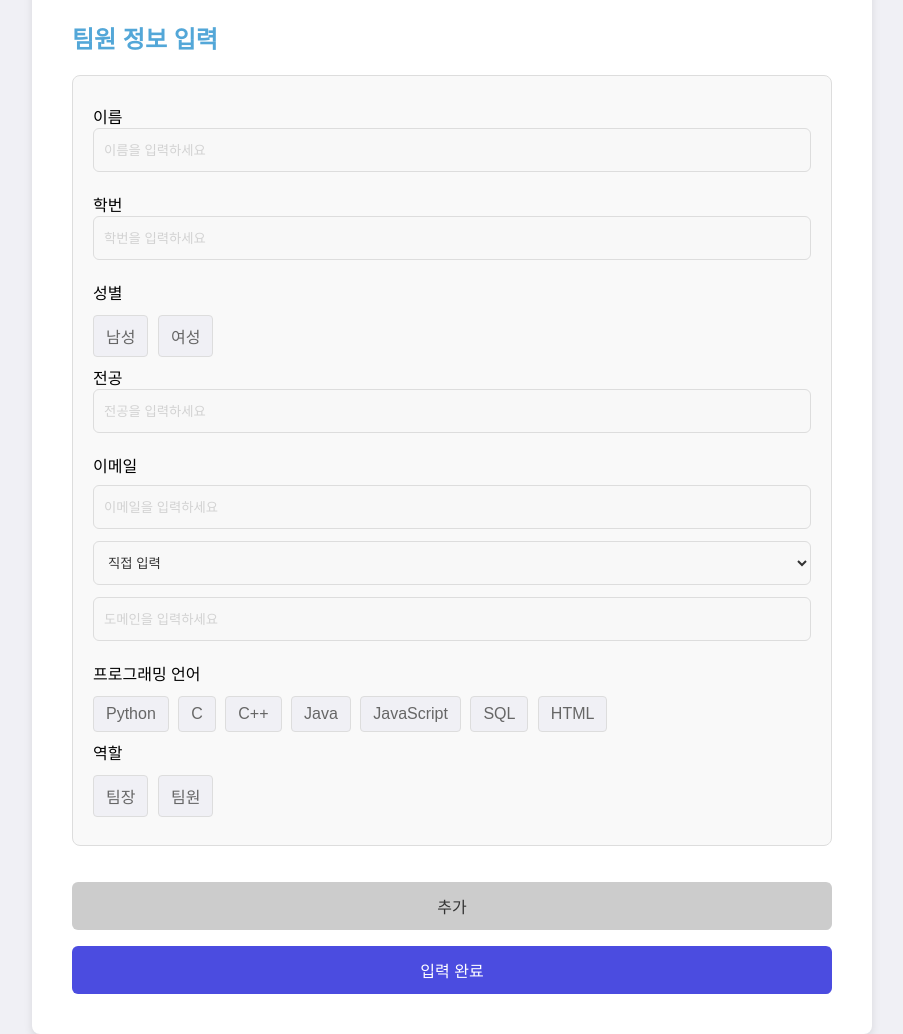
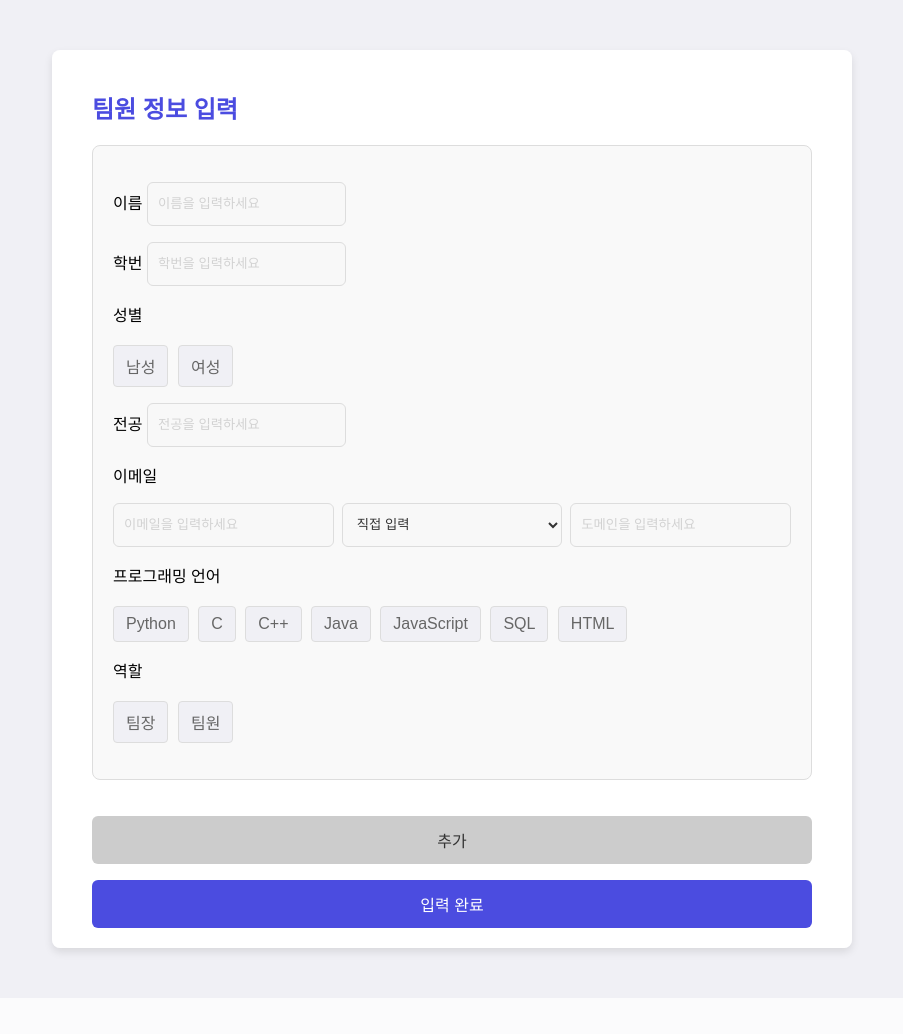
Before and after one commit to kmj-ggororok/2024-2-OSSPrac-visions-04, a Flask app: page /input in a window 1280 px wide. Shown: the whole page, without its empty margins (188-1091 px from the left). After the commit the page ends 958 px from the top, so only its background shows below. Run offline with Flask 3, Linux system fonts and the light colour scheme.

Commit message:
revise some style options

```diff
--- a/Subject/templates/input.html
+++ b/Subject/templates/input.html
@@ -15,16 +15,19 @@
             background-color: #f0f0f5;
         }
         .form-wrapper {
-            width: 840px;
+            width: 800px;
             padding: 40px;
             box-sizing: border-box;
             background-color: #ffffff;
             border-radius: 8px;
             box-shadow: 0 4px 8px rgba(0, 0, 0, 0.1);
+            overflow-y: auto;
+            max-height: 90vh;
         }
         .form-wrapper > h1 {
             font-size: 24px;
-            color: #53a7d8;
+            color: #4b4ce0;
+            margin-top: 0px;
             margin-bottom: 20px;
         }
         .person-block {
@@ -36,15 +39,13 @@
             background-color: #f9f9f9;
         }
         .person-block > p {
-            margin: 8px 0;
+            margin-bottom: 16px;
         }
         .person-block input[type="text"],
         .person-block select {
-            width: 100%;
             height: 44px;
             padding: 0 10px;
             box-sizing: border-box;
-            margin-bottom: 12px;
             border: 1px solid #ddd;
             border-radius: 6px;
             background-color: #f8f8f8;
@@ -56,7 +57,7 @@
         .person-block label {
             color: #666;
             margin-bottom: 5px;
-            display: block; /* 라벨을 블록 요소로 설정하여 제목과 선택지가 줄바꿈되도록 함 */
+            display: block;
         }
         .person-block input[type="checkbox"],
         .person-block input[type="radio"] {
@@ -74,12 +75,21 @@
             cursor: pointer;
             transition: background-color 0.3s, color 0.3s;
         }
-        /* 선택된 상태 표시 */
         .person-block input[type="checkbox"]:checked + label,
         .person-block input[type="radio"]:checked + label {
             background-color: #4b4ce0;
             color: #ffffff;
             border-color: #4b4ce0;
+        }
+        .email-row {
+            display: flex;
+            align-items: center;
+            gap: 8px;
+        }
+        .email-row input[type="text"],
+        .email-row select {
+            width: auto;
+            flex: 1;
         }
         button {
             width: 100%;
@@ -122,7 +132,7 @@
                     </p>
                     <p>전공 <input type="text" name="major[]" placeholder="전공을 입력하세요" required></p>
                     <p>이메일</p>
-                    <p>
+                    <div class="email-row">
                         <input type="text" name="email[]" id="email0" placeholder="이메일을 입력하세요" required>
                         <select class="box" id="domain-list0">
                             <option value="type">직접 입력</option>
@@ -131,8 +141,7 @@
                             <option value="daum.com">daum.com</option>
                         </select>
                         <input type="text" id="domain-txt0" placeholder="도메인을 입력하세요" disabled>
-                    </p>
-
+                    </div>
                     <p>프로그래밍 언어</p>
                     <p>
                         <input type="checkbox" id="python0" name="programming_language[0][]" value="Python">
@@ -165,7 +174,6 @@
     </div>
 
     <script>
-        // 도메인 입력과 선택에 대한 기능 구현
         function updateDomainInput(index) {
             const domainListEl = document.querySelector(`#domain-list${index}`);
             const domainInputEl = document.querySelector(`#domain-txt${index}`);
@@ -199,7 +207,7 @@
                 </p>
                 <p>전공 <input type="text" name="major[]" placeholder="전공을 입력하세요" required></p>
                 <p>이메일</p>
-                <p>
+                <div class="email-row">
                     <input type="text" name="email[]" id="email${personCount}" placeholder="이메일을 입력하세요" required>
                     <select class="box" id="domain-list${personCount}">
                         <option value="type">직접 입력</option>
@@ -208,7 +216,7 @@
                         <option value="daum.com">daum.com</option>
                     </select>
                     <input type="text" id="domain-txt${personCount}" placeholder="도메인을 입력하세요" disabled>
-                </p>
+                </div>
                 <p>프로그래밍 언어</p>
                 <p>
                     <input type="checkbox" id="python${personCount}" name="programming_language[${personCount}][]" value="Python">
@@ -234,12 +242,15 @@
                     <label for="member${personCount}">팀원</label>
                 </p>
             `;
+            container.appendChild(personBlock);
+            updateDomainInput(personCount);
 
-            container.appendChild(personBlock);
+            // 스크롤을 새로 추가된 입력 칸으로 이동시킴
+            personBlock.scrollIntoView({ behavior: "smooth", block: "start" });
+        }
 
-            // 새로 추가된 입력 필드에 대한 이벤트 리스너 추가
-            updateDomainInput(personCount);
-        }
+        // 최초 페이지 로드 시 첫 번째 블록의 도메인 입력 이벤트 초기화
+        updateDomainInput(0);
     </script>
 </body>
 </html>
```
